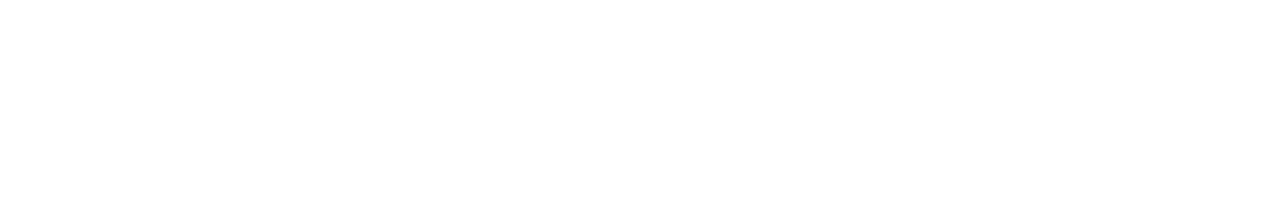
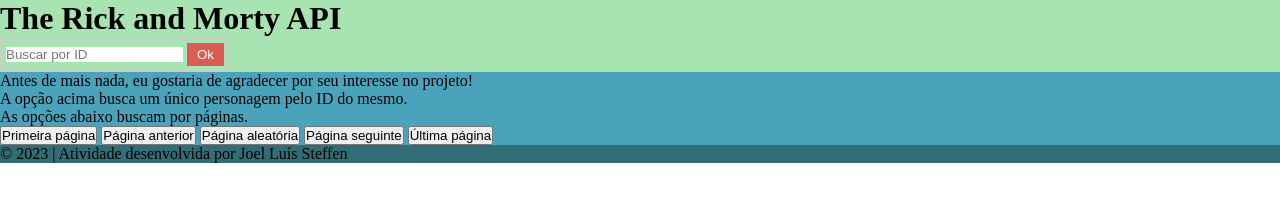
Before and after one commit to Dragoniii/final-modulo-III, a plain HTML site: page index.html in a window 1280 px wide. Drawn offline with nearby package versions, Linux system fonts and the light colour scheme.

Commit message:
trabalhando

```diff
--- a/css/stylesheet.css
+++ b/css/stylesheet.css
@@ -0,0 +1,41 @@
+* {
+    margin: 0;
+    padding: 0;
+}
+
+/*
+Header
+*/
+header {
+    background-color: #A8E4B1;
+}
+
+form {
+    border: 2px solid #ccc;
+    display: inline-block;
+    padding: 4px;
+}
+
+form > input {
+    border: none
+}
+
+form > button {
+    background: #DA5C53;
+    border: none;
+    color: #fff;
+    padding: 4px 10px
+}
+/*
+Main
+*/
+main {
+    background-color: #4AA3BA;
+}
+
+/*
+Footer
+*/
+footer {
+    background-color: #306D75;
+}
--- a/index.html
+++ b/index.html
@@ -4,8 +4,50 @@
     <meta charset="UTF-8" />
     <meta name="viewport" content="width=device-width, initial-scale=1.0" />
     <title>The Rick and Morty API</title>
+    <script
+      src="https://cdn.jsdelivr.net/npm/axios/dist/axios.min.js"
+      defer
+    ></script>
     <script src="src/index.js" defer></script>
-    <link rel="stylesheet" href="css/stylesheet.css">
+    <link rel="stylesheet" href="css/stylesheet.css" />
   </head>
-  <body></body>
+  <body>
+    <header>
+      <h1>The Rick and Morty API</h1>
+
+      <form onsubmit="selecionarPersonagem(event)">
+        <label for="buscador"></label>
+        <input
+          placeholder="Buscar por ID"
+          type="search"
+          name="buscador"
+          id="buscador"
+        />
+        <button type="submit" class="btn">Ok</button>
+      </form>
+    </header>
+    <main>
+      <div id="cards">
+        <p>
+          Antes de mais nada, eu gostaria de agradecer por seu interesse no projeto!
+        </p>
+        <p>
+          A opção acima busca um único personagem pelo ID do mesmo.
+        </p>
+        <p>
+          As opções abaixo buscam por páginas.
+        </p>
+      </div>
+      <div>
+        <button onclick="carregaPersonagens(1)">Primeira página</button>
+        <button onclick="carregaPersonagens(1)">Página anterior</button>
+        <button onclick="carregaPersonagens(parseInt(Math.random()*45))">Página aleatória</button>
+        <button onclick="carregaPersonagens(1)">Página seguinte</button>
+        <button onclick="carregaPersonagens(42)">Última página</button>
+      </div>
+    </main>
+    <footer>
+      <p>&copy; 2023 | Atividade desenvolvida por Joel Luís Steffen</p>
+    </footer>
+  </body>
 </html>
--- a/src/index.js
+++ b/src/index.js
@@ -0,0 +1,44 @@
+const cards = document.getElementById
+
+const instance = axios.create({
+  baseURL: "https://rickandmortyapi.com/api",
+});
+
+async function selecionarPersonagem(event) {
+  event.preventDefault();
+  let busca = parseInt(event.srcElement.buscador.value);
+
+  if (isNaN(busca)) {
+    busca = Math.ceil(Math.random()*826)
+  }
+
+  return(console.log(busca))
+}
+
+async function carregaPersonagens(pagina) {
+  if (pagina <= 1) {
+    pagina = 1;
+  }
+
+  if (pagina >= 42) {
+    pagina = 42;
+  }
+
+  let url = `/character?page=${pagina}`;
+
+  const resposta = await instance.get(url);
+  const personagens = resposta.data.results;
+
+  //organizapersonagens (personagens);
+  return(console.log("Funcionando até aqui " + pagina))
+}
+
+/*
+function organizapersonagens (personagens) {
+  personagens.array.forEach(personagem => {
+
+  });
+
+}
+
+*/
```
